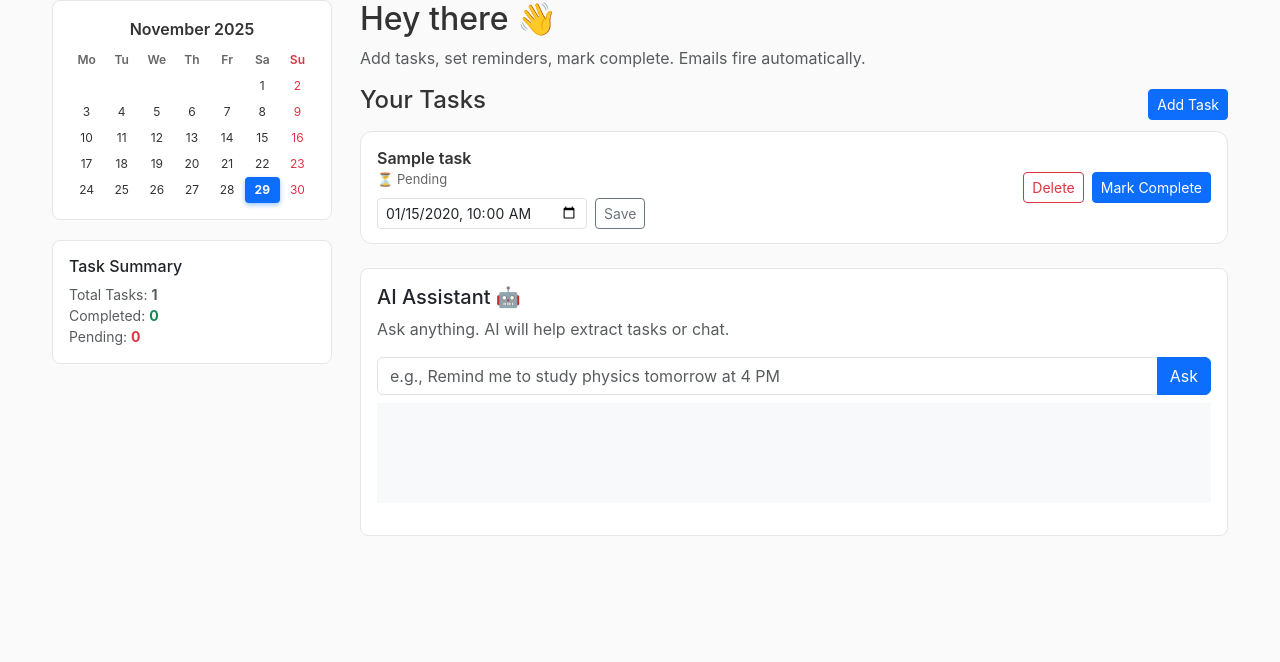
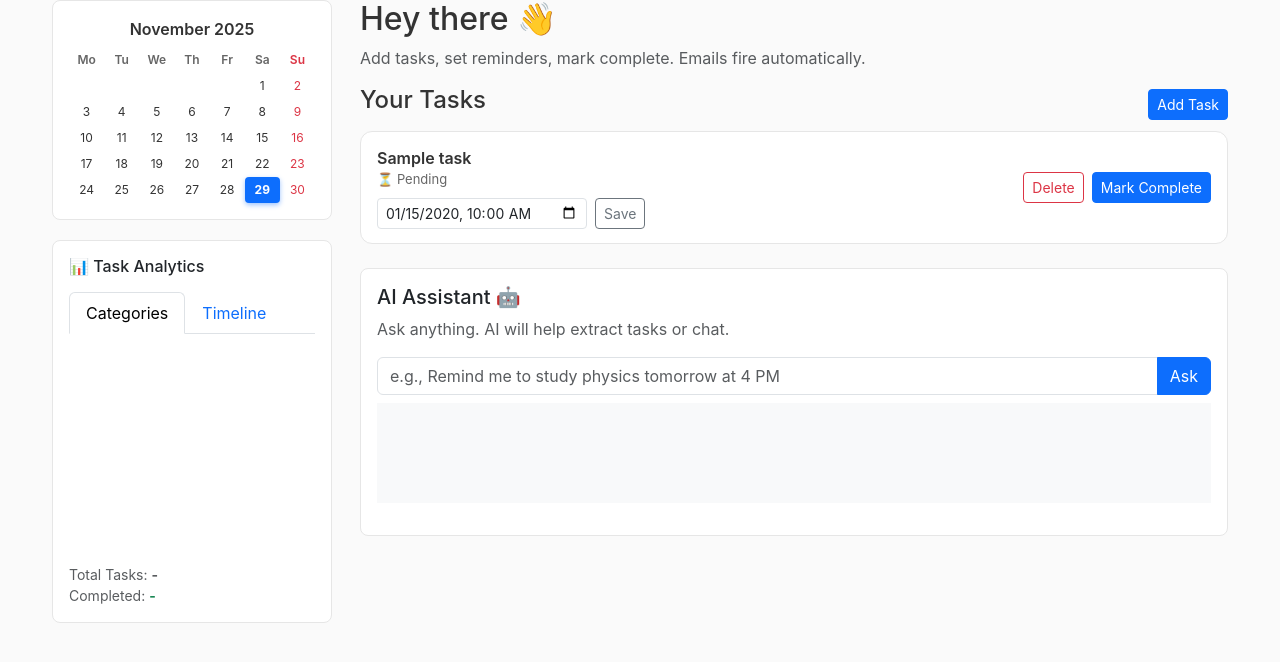
Before and after one commit to samstromer1990-crypto/task-planner-live, a Flask app: template templates/dashboard.html in a window 1280 px wide. Shown: the part 84-746 px from the top of the page. Run offline with Flask 3, Linux system fonts and the light colour scheme; the template is opened without the code that fills it: most values are stand-ins (such as "Sample title", 1, 10 or a date in 2020); a map, chart or similar area stays blank.

Commit message:
Update dashboard.html

```diff
--- a/templates/dashboard.html
+++ b/templates/dashboard.html
@@ -7,6 +7,9 @@
 
   <!-- Bootstrap -->
   <link href="https://cdn.jsdelivr.net/npm/bootstrap@5.3.2/dist/css/bootstrap.min.css" rel="stylesheet">
+
+  <!-- Chart.js for graphs -->
+  <script src="https://cdn.jsdelivr.net/npm/chart.js"></script>
 
   <style>
     :root {
@@ -24,7 +27,6 @@
       color: var(--text);
     }
 
-    /* Navigation */
     .nav-container {
       background: #fff;
       border-bottom: 1px solid var(--border);
@@ -40,10 +42,9 @@
     .user-info { display: flex; align-items: center; gap: 10px; color: var(--muted); font-size: 14px; }
     .user-info img { width: 32px; height: 32px; border-radius: 50%; object-fit: cover; }
 
-    /* Dashboard Layout (New) */
     .dashboard-layout {
       display: flex;
-      max-width: 1200px; /* Wider max width for the whole app */
+      max-width: 1200px;
       margin: 0 auto;
       padding: 28px 12px 60px;
     }
@@ -54,21 +55,17 @@
     }
     .main-content {
       flex-grow: 1;
-      min-width: 0; /* Important for flex to shrink content correctly */
+      min-width: 0;
     }
 
-    /* Mobile Responsiveness for Sidebar */
     @media (max-width: 992px) {
-      .sidebar {
-        display: none; /* Hide sidebar on small screens */
-      }
+      .sidebar { display: none; }
       .dashboard-layout {
         padding: 28px 12px 60px;
-        display: block; /* Switch to single column */
+        display: block;
       }
     }
 
-    /* Card and List Styles */
     .task-card {
       background: var(--card);
       border: 1px solid var(--border);
@@ -90,7 +87,6 @@
     .dtl { max-width: 210px; }
     .card { border: 1px solid var(--border); border-radius: 8px; background: #fff; }
 
-    /* Calendar Widget Styles */
     .calendar-widget {
         padding: 16px;
         background: var(--card);
@@ -131,6 +127,11 @@
         font-weight: 700;
         box-shadow: 0 2px 5px rgba(13, 108, 253, 0.4);
     }
+
+    /* Chart canvas sizing */
+    canvas {
+        max-height: 250px;
+    }
   </style>
 </head>
 <body>
@@ -150,10 +151,10 @@
   <!-- MAIN DASHBOARD LAYOUT -->
   <div class="dashboard-layout">
 
-    <!-- SIDEBAR (Calendar & Stats) -->
+    <!-- SIDEBAR (Calendar & Charts) -->
     <div class="sidebar">
 
-        <!-- Calendar Widget (Static Placeholder) -->
+        <!-- Calendar Widget -->
         <div class="calendar-widget">
             <div class="calendar-header">November 2025</div>
             <div class="calendar-grid">
@@ -164,7 +165,7 @@
                 <div class="calendar-day-header">Fr</div>
                 <div class="calendar-day-header">Sa</div>
                 <div class="calendar-day-header" style="color: #dc3545;">Su</div>
-                <!-- Example days (November 2025 starts on a Saturday) -->
+                <!-- November 2025 starts on Saturday (grid-column: 6) -->
                 <div class="calendar-day" style="grid-column: 6;">1</div>
                 <div class="calendar-day" style="color: #dc3545;">2</div>
                 <div class="calendar-day">3</div>
@@ -193,17 +194,40 @@
                 <div class="calendar-day">26</div>
                 <div class="calendar-day">27</div>
                 <div class="calendar-day">28</div>
-                <div class="calendar-day today">29</div> <!-- Set to 29 to represent today's date -->
+                <div class="calendar-day today">29</div>
                 <div class="calendar-day" style="color: #dc3545;">30</div>
             </div>
         </div>
 
-        <!-- Quick Stats -->
+        <!-- Quick Stats & CHARTS (Enhanced) -->
         <div class="card p-3">
-            <h6 class="mb-2">Task Summary</h6>
-            <div class="text-muted small">Total Tasks: <span class="fw-bold">{{ tasks|length }}</span></div>
-            <div class="text-muted small">Completed: <span class="text-success fw-bold">{{ tasks | selectattr('completed', 'equalto', true) | list | length }}</span></div>
-            <div class="text-muted small">Pending: <span class="text-danger fw-bold">{{ tasks | selectattr('completed', 'equalto', false) | list | length }}</span></div>
+            <h6 class="mb-3">📊 Task Analytics</h6>
+
+            <!-- Chart Tabs -->
+            <ul class="nav nav-tabs nav-sm mb-3" id="chartTab" role="tablist">
+                <li class="nav-item" role="presentation">
+                    <button class="nav-link active" id="category-tab" data-bs-toggle="tab" data-bs-target="#category-chart" type="button">Categories</button>
+                </li>
+                <li class="nav-item" role="presentation">
+                    <button class="nav-link" id="timeline-tab" data-bs-toggle="tab" data-bs-target="#timeline-chart" type="button">Timeline</button>
+                </li>
+            </ul>
+
+            <div class="tab-content" id="chartTabContent">
+                <!-- Category Chart -->
+                <div class="tab-pane fade show active" id="category-chart" role="tabpanel">
+                    <canvas id="categoryChart" width="250" height="200"></canvas>
+                    <div class="mt-2 text-muted small">
+                        <div>Total Tasks: <span class="fw-bold" id="totalTasks">-</span></div>
+                        <div>Completed: <span class="text-success fw-bold" id="completedTasks">-</span></div>
+                    </div>
+                </div>
+
+                <!-- Timeline Chart -->
+                <div class="tab-pane fade" id="timeline-chart" role="tabpanel">
+                    <canvas id="timelineChart" width="250" height="200"></canvas>
+                </div>
+            </div>
         </div>
 
     </div>
@@ -285,7 +309,9 @@
                 <input type="text" name="task_name" class="form-control mb-3" required>
 
                 <label class="form-label">Reminder Time</label>
-                <input type="datetime-local" name="reminder_time" class="form-control">
+                <input type="datetime-local" name="reminder_time" class="form-control mb-3">
+
+                <!-- Category will be added by JavaScript -->
               </div>
 
               <div class="modal-footer">
@@ -314,7 +340,10 @@
 
   </div> <!-- End Dashboard Layout -->
 
+  <!-- Bootstrap JS -->
+  <script src="https://cdn.jsdelivr.net/npm/bootstrap@5.3.2/dist/js/bootstrap.bundle.min.js"></script>
 
+  <!-- AI Script -->
   <script>
 async function sendToAI() {
     const text = document.getElementById("ai_input").value;
@@ -330,22 +359,17 @@ async function sendToAI() {
 
         const data = await res.json();
 
-        // If AI returns an error → show it
         if (data.type === "error") {
             aiOutput.innerText = "❌ Error:\n" + (data.message || JSON.stringify(data, null, 2));
             return;
         }
 
-        // If AI returns a general conversation → show it
         if (data.action !== "add") {
-             // For general chat, display the response cleanly
             const chatResponse = data.response || JSON.stringify(data, null, 2);
             aiOutput.innerText = "🤖 Assistant:\n" + chatResponse;
             return;
         }
 
-        // If AI successfully added a task
-        // Clean up the ISO string for display (remove Z and milliseconds)
         const timeDisplay = data.reminder_time
             ? data.reminder_time.replace('Z', '').substring(0, 16)
             : 'None';
@@ -353,12 +377,10 @@ async function sendToAI() {
         aiOutput.innerText =
             "✅ Task added:\n" +
             "Task: " + data.task + "\n" +
+            "Category: " + (data.category || 'Uncategorized') + "\n" +
             "Time (UTC): " + timeDisplay;
 
-        // Refresh automatically to show the new task
-        setTimeout(() => {
-            window.location.reload();
-        }, 800);
+        setTimeout(() => { window.location.reload(); }, 800);
 
     } catch (e) {
         aiOutput.innerText = "❌ Network or unexpected error: " + e.message;
@@ -366,7 +388,114 @@ async function sendToAI() {
 }
 </script>
 
-  <script src="https://cdn.jsdelivr.net/npm/bootstrap@5.3.2/dist/js/bootstrap.bundle.min.js"></script>
+  <!-- Chart Rendering Script -->
+  <script>
+// Fetch and render charts
+async function loadCharts() {
+    try {
+        const res = await fetch('/stats.json');
+        const data = await res.json();
+
+        if (data.error) {
+            console.error("Stats error:", data.error);
+            return;
+        }
+
+        // Update summary counts
+        document.getElementById('totalTasks').textContent = data.total_tasks || 0;
+        const completed = data.completed_by_category?.reduce((a, b) => a + b, 0) || 0;
+        document.getElementById('completedTasks').textContent = completed;
+
+        // Destroy existing charts if they exist
+        if (window.categoryChartInstance) window.categoryChartInstance.destroy();
+        if (window.timelineChartInstance) window.timelineChartInstance.destroy();
+
+        // Category Bar Chart
+        const categoryCtx = document.getElementById('categoryChart').getContext('2d');
+        window.categoryChartInstance = new Chart(categoryCtx, {
+            type: 'bar',
+            data: {
+                labels: data.categories,
+                datasets: [
+                    {
+                        label: 'Completed',
+                        data: data.completed_by_category,
+                        backgroundColor: 'rgba(40, 167, 69, 0.8)',
+                        borderColor: 'rgba(40, 167, 69, 1)',
+                        borderWidth: 1
+                    },
+                    {
+                        label: 'Total',
+                        data: data.total_by_category,
+                        backgroundColor: 'rgba(108, 117, 125, 0.6)',
+                        borderColor: 'rgba(108, 117, 125, 1)',
+                        borderWidth: 1
+                    }
+                ]
+            },
+            options: {
+                responsive: true,
+                maintainAspectRatio: false,
+                plugins: {
+                    legend: { display: false },
+                    tooltip: { callbacks: { label: function(ctx) { return ctx.dataset.label + ': ' + ctx.parsed.y; } } }
+                },
+                scales: {
+                    y: { beginAtZero: true, ticks: { stepSize: 1 } }
+                }
+            }
+        });
+
+        // Timeline Line Chart
+        const timelineCtx = document.getElementById('timelineChart').getContext('2d');
+        window.timelineChartInstance = new Chart(timelineCtx, {
+            type: 'line',
+            data: {
+                labels: data.timeline_dates.map(d => new Date(d).toLocaleDateString()),
+                datasets: [{
+                    label: 'Tasks Completed',
+                    data: data.timeline_completed,
+                    borderColor: 'rgba(13, 108, 253, 1)',
+                    backgroundColor: 'rgba(13, 108, 253, 0.1)',
+                    tension: 0.3,
+                    fill: true,
+                    pointRadius: 3,
+                    pointHoverRadius: 5
+                }]
+            },
+            options: {
+                responsive: true,
+                maintainAspectRatio: false,
+                plugins: { legend: { display: false } },
+                scales: {
+                    y: { beginAtZero: true, ticks: { stepSize: 1 } }
+                }
+            }
+        });
+
+    } catch (e) {
+        console.error("Failed to load charts:", e);
+    }
+}
+
+// Load charts on page load
+document.addEventListener('DOMContentLoaded', loadCharts);
+
+// Add category dropdown to "Add Task" modal
+document.addEventListener('DOMContentLoaded', function() {
+    const modalBody = document.querySelector('#addTaskModal .modal-body');
+    const categoryHTML = `
+        <label class="form-label">Category</label>
+        <select name="category" class="form-control mb-3">
+            <option value="Personal" selected>Personal</option>
+            <option value="Work">Work</option>
+            <option value="Study">Study</option>
+            <option value="Uncategorized">Uncategorized</option>
+        </select>
+    `;
+    modalBody.insertAdjacentHTML('beforeend', categoryHTML);
+});
+</script>
 
 </body>
 </html>
```
